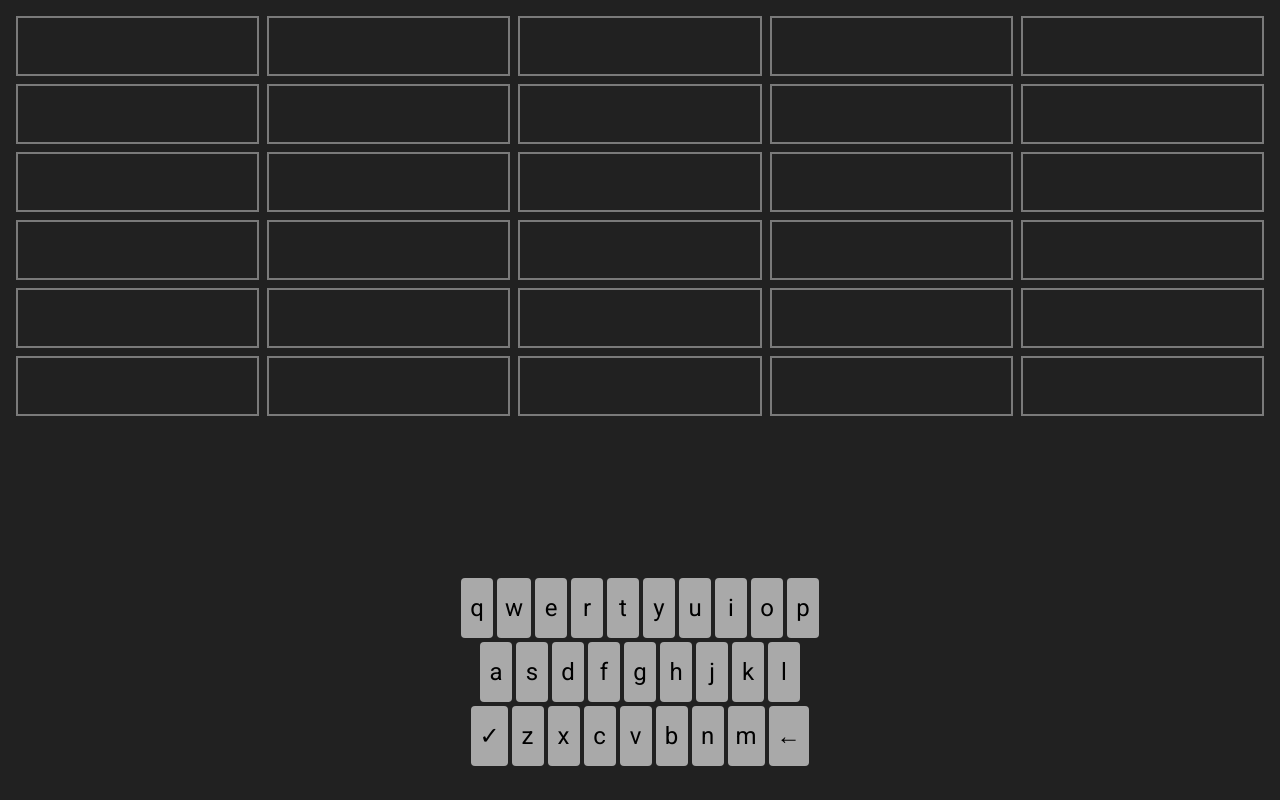
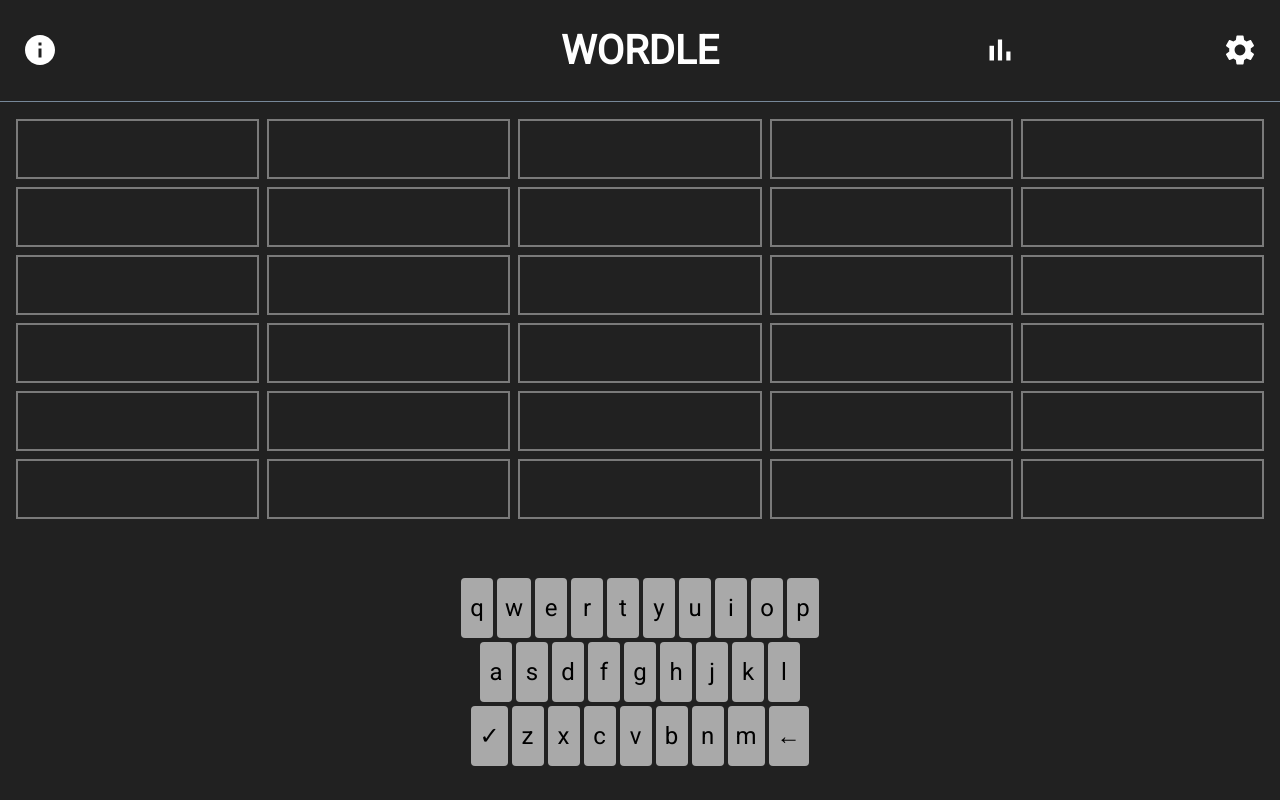
Before and after one commit to thisisthemurph/wordle-clone, a React (Create React App) app: page / in a window 1280 px wide. Built offline with nearby package versions, Linux system fonts and the light colour scheme.

Commit message:
Added the outline of the Header component.

```diff
--- a/src/components/App.tsx
+++ b/src/components/App.tsx
@@ -1,5 +1,6 @@
 import { useState } from "react";
 import { Grid } from "./Grid";
+import { Header } from "./Header";
 import { Keyboard } from "./Keyboard";
 
 function App() {
@@ -70,6 +71,7 @@
 
   return (
     <div id="container">
+      <Header />
       <Grid
         answer={answer}
         guesses={guesses}
--- /dev/null
+++ b/src/components/Header.scss
@@ -0,0 +1,32 @@
+// .header {
+//   display: flex;
+//   flex-direction: row;
+//   justify-content: space-around;
+//   align-items: center;
+
+//   border-bottom: 1px solid lightblue;
+
+//   &__title {
+//     color: white;
+//     width: 33%;
+//     border: solid 1px white;
+//   }
+// }
+
+.header {
+  display: grid;
+  grid-template-columns: 0.5fr 1fr 0.5fr;
+  border-bottom: solid 1px lightslategray;
+
+  &__title {
+    color: white;
+    text-align: center;
+  }
+
+  section {
+    display: flex;
+    align-items: center;
+    padding: 1rem;
+    justify-content: space-between;
+  }
+}
--- /dev/null
+++ b/src/components/Header.tsx
@@ -0,0 +1,25 @@
+import "./Header.scss";
+import { BarChartIcon, InfoIcon, SettingsIcon } from "../icons";
+
+export const Header = () => {
+  return (
+    <header className="header">
+      <section>
+        <button className="iconButton aboutBtn">
+          <InfoIcon />
+        </button>
+      </section>
+
+      <h1 className="header__title">WORDLE</h1>
+
+      <section>
+        <button className="iconButton">
+          <BarChartIcon />
+        </button>
+        <button className="iconButton">
+          <SettingsIcon />
+        </button>
+      </section>
+    </header>
+  );
+};
--- /dev/null
+++ b/src/icons/index.tsx
@@ -0,0 +1,41 @@
+export const InfoIcon = () => {
+  return (
+    <svg
+      className="icon info-icon"
+      focusable="false"
+      aria-hidden="true"
+      viewBox="0 0 24 24"
+      data-testid="InfoIcon"
+    >
+      <path d="M12 2C6.48 2 2 6.48 2 12s4.48 10 10 10 10-4.48 10-10S17.52 2 12 2zm1 15h-2v-6h2v6zm0-8h-2V7h2v2z"></path>
+    </svg>
+  );
+};
+
+export const SettingsIcon = () => {
+  return (
+    <svg
+      className="icon settings-icon"
+      focusable="false"
+      aria-hidden="true"
+      viewBox="0 0 24 24"
+      data-testid="SettingsIcon"
+    >
+      <path d="M19.14 12.94c.04-.3.06-.61.06-.94 0-.32-.02-.64-.07-.94l2.03-1.58c.18-.14.23-.41.12-.61l-1.92-3.32c-.12-.22-.37-.29-.59-.22l-2.39.96c-.5-.38-1.03-.7-1.62-.94l-.36-2.54c-.04-.24-.24-.41-.48-.41h-3.84c-.24 0-.43.17-.47.41l-.36 2.54c-.59.24-1.13.57-1.62.94l-2.39-.96c-.22-.08-.47 0-.59.22L2.74 8.87c-.12.21-.08.47.12.61l2.03 1.58c-.05.3-.09.63-.09.94s.02.64.07.94l-2.03 1.58c-.18.14-.23.41-.12.61l1.92 3.32c.12.22.37.29.59.22l2.39-.96c.5.38 1.03.7 1.62.94l.36 2.54c.05.24.24.41.48.41h3.84c.24 0 .44-.17.47-.41l.36-2.54c.59-.24 1.13-.56 1.62-.94l2.39.96c.22.08.47 0 .59-.22l1.92-3.32c.12-.22.07-.47-.12-.61l-2.01-1.58zM12 15.6c-1.98 0-3.6-1.62-3.6-3.6s1.62-3.6 3.6-3.6 3.6 1.62 3.6 3.6-1.62 3.6-3.6 3.6z"></path>
+    </svg>
+  );
+};
+
+export const BarChartIcon = () => {
+  return (
+    <svg
+      className="icon batchart-icon"
+      focusable="false"
+      aria-hidden="true"
+      viewBox="0 0 24 24"
+      data-testid="BarChartIcon"
+    >
+      <path d="M5 9.2h3V19H5zM10.6 5h2.8v14h-2.8zm5.6 8H19v6h-2.8z"></path>
+    </svg>
+  );
+};
--- a/src/index.scss
+++ b/src/index.scss
@@ -34,3 +34,26 @@
   justify-content: space-between;
   flex-direction: column;
 }
+
+.iconButton {
+  height: 3rem;
+  width: 3rem;
+  border: none;
+  background: none;
+  cursor: pointer;
+
+  display: flex;
+  align-items: center;
+  justify-content: center;
+
+  .icon {
+    fill: white;
+    transition: transform 0.3s linear;
+  }
+
+  &:hover {
+    .icon {
+      transform: scale(1.2);
+    }
+  }
+}
```
